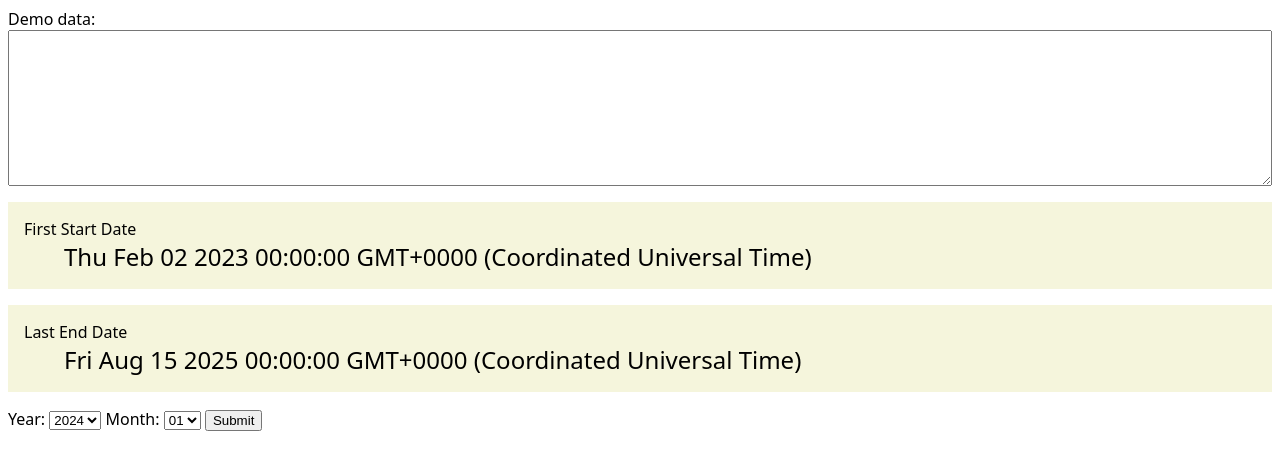
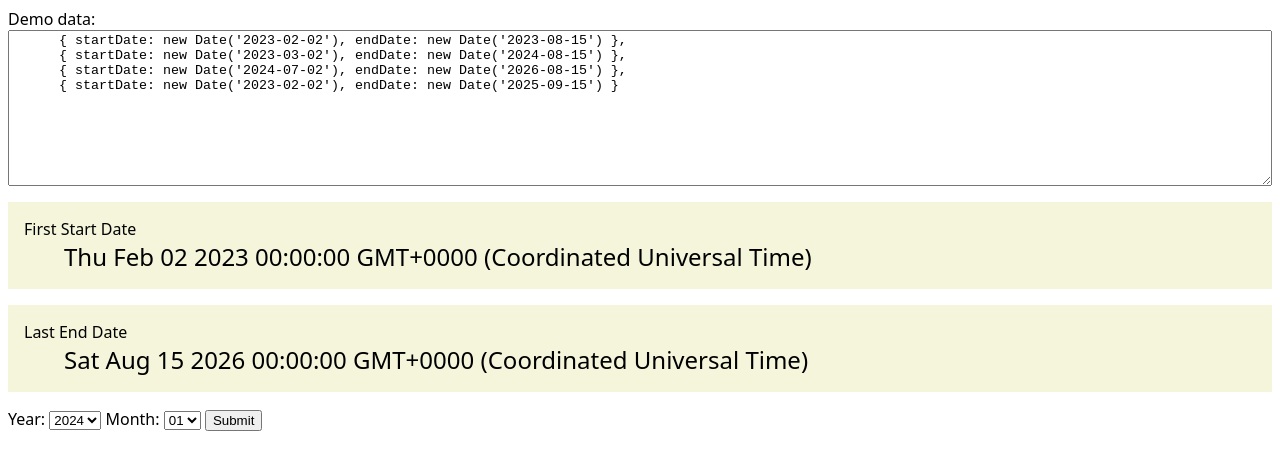
Before and after one commit to BodyCopy/D365---Start-and-end--date-filters, a plain HTML site: page index.html in a window 1280 px wide. Drawn offline with Linux system fonts and the light colour scheme.

Commit message:
added comments and this year checked

```diff
--- a/filterScript.js
+++ b/filterScript.js
@@ -3,6 +3,7 @@
 // UI stuff
 const monthSelect = document.getElementById('month');
 const yearSelect = document.getElementById('year');
+let yearArray = [];
 const startDate = document.getElementById('start-date');
 const endDate = document.getElementById('end-date');
 const demoInput = document.getElementById('demo-input');
@@ -10,7 +11,10 @@ const demoInput = document.getElementById('demo-input');
 // DEMO DATA
 let contractTerms = [
     //how this data is set is causing a bug where if you use the first day of the year it will identify itself as the previous year
-    { startDate: new Date('2023-02-02'), endDate: new Date('2025-08-15') }
+    { startDate: new Date('2023-02-02'), endDate: new Date('2023-08-15') },
+    { startDate: new Date('2023-03-02'), endDate: new Date('2024-08-15') },
+    { startDate: new Date('2024-07-02'), endDate: new Date('2026-08-15') },
+    { startDate: new Date('2023-02-02'), endDate: new Date('2025-09-15') }
 ];
 
 /*
@@ -44,9 +48,8 @@ async function addYearOptions() {
     yearSelect.innerHTML = '';
     let newest = sortedContractTerms.lastEndDate.getFullYear();
     let oldest = sortedContractTerms.firstStartDate.getFullYear();
-    console.log('oldest--', oldest, newest);
-    const yearArray = createDifferenceArray(oldest, newest);
-    console.log(yearArray);
+
+    yearArray = createDifferenceArray(oldest, newest);
     yearArray.forEach((y) => {
         addOptionToSelect(yearSelect, y);
     })
@@ -64,14 +67,17 @@ async function setMonthValues(value) {
         if (value === newest) {
             let month = sortedContractTerms.lastEndDate.getMonth();
             monthArray = months.slice(0, month + 1);
+            //updates month options
             monthArray.forEach(m => addOptionToSelect(monthSelect, m));
 
         } else if (value === oldest) {
             let month = sortedContractTerms.firstStartDate.getMonth();
             monthArray = months.slice(month, 12);
+            //updates month options
             monthArray.forEach(m => addOptionToSelect(monthSelect, m));
 
         } else {
+            //updates month options
             months.forEach(m => addOptionToSelect(monthSelect, m));
 
         }
@@ -80,6 +86,7 @@ async function setMonthValues(value) {
         let startMonth = sortedContractTerms.firstStartDate.getMonth();
         let endMonth = sortedContractTerms.lastEndDate.getMonth();
         monthArray = months.slice(startMonth, endMonth + 1);
+        //updates month options
         monthArray.forEach(m => addOptionToSelect(monthSelect, m));
     }
 }
@@ -90,8 +97,17 @@ async function runWithSimulatedDelay() {
         await addYearOptions();
         //Set year selector to this year
         const thisYear = new Date().getFullYear().toString();
-        yearSelect.value = thisYear;
-        await setMonthValues(thisYear);
+        //check if this year is an option
+        if (!yearArray.includes(thisYear)) {
+            console.log('filtered');
+            yearSelect.value = thisYear;
+            await setMonthValues(thisYear);
+        } else {
+            //else use lastEndDate year
+            console.log('single year');
+            yearSelect.value = sortedContractTerms.lastEndDate.getFullYear().toString()
+            await setMonthValues(sortedContractTerms.lastEndDate.getFullYear().toString());
+        }
 
         let newest = sortedContractTerms.lastEndDate;
         let oldest = sortedContractTerms.firstStartDate;
--- a/index.html
+++ b/index.html
@@ -12,6 +12,10 @@
   <body>
     <label for="demo-input">Demo data:</label>
     <textarea name="demo-input" id="demo-input" cols="80" rows="10">
+      { startDate: new Date('2023-02-02'), endDate: new Date('2023-08-15') },
+      { startDate: new Date('2023-03-02'), endDate: new Date('2024-08-15') },
+      { startDate: new Date('2024-07-02'), endDate: new Date('2026-08-15') },
+      { startDate: new Date('2023-02-02'), endDate: new Date('2025-09-15') }
     </textarea>
     <div>
       <dl>
```
